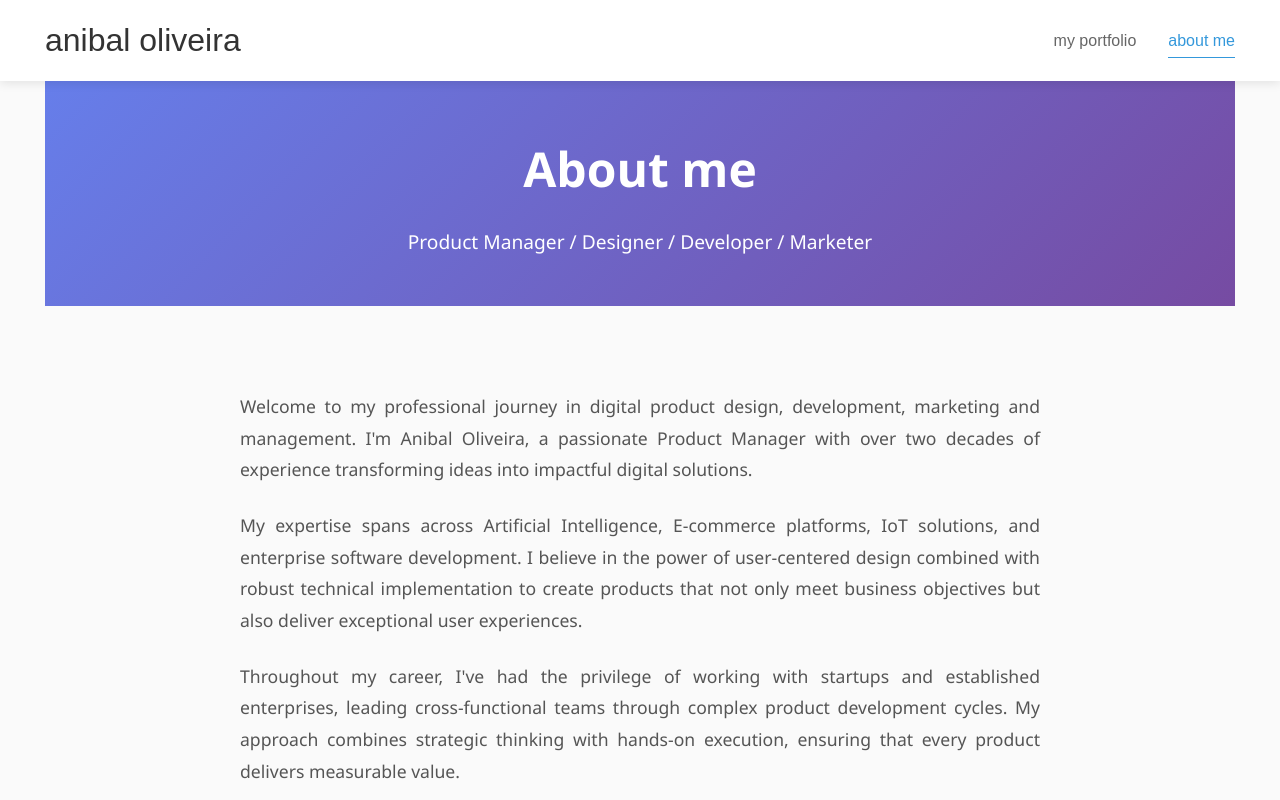
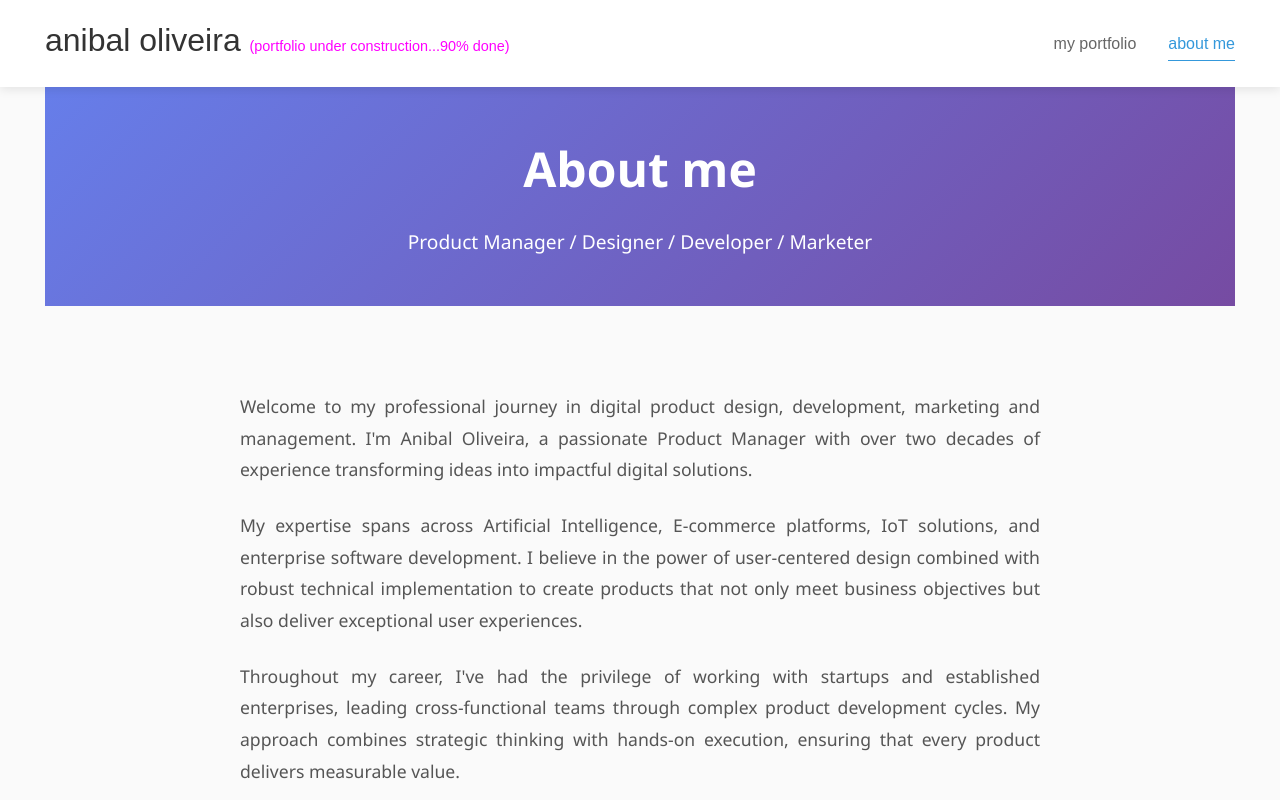
Before and after one commit to oliveiraanibal/anibaloliveira, a plain HTML site: page about.html in a window 1280 px wide. Shown: the top 800 px of the page. Drawn offline with Linux system fonts and the light colour scheme; a web font is replaced by a local one.

Commit message:
Add files via upload

```diff
--- a/about.html
+++ b/about.html
@@ -40,7 +40,7 @@
         <div class="container">
             <div class="nav-brand">
                 <a href="index.html" class="brand-link">
-                    <h1>anibal oliveira</h1>
+                    <h1>anibal oliveira <span style="font-size: .9rem; color: #f0f;">(portfolio under construction...90% done)</span></h1>
                 </a>
             </div>
             <nav class="nav-menu">
```
Also changed, not shown: case-study-continente.html (+1 -1 lines), case-study-kb.html (+1 -1 lines), case-study-lichtmonitor.html (+1 -1 lines), case-study-sancus.html (+1 -1 lines), case-study-shell.html (+1 -1 lines), case-study-tds.html (+1 -1 lines), case-study-weblicious.html (+1 -1 lines).
